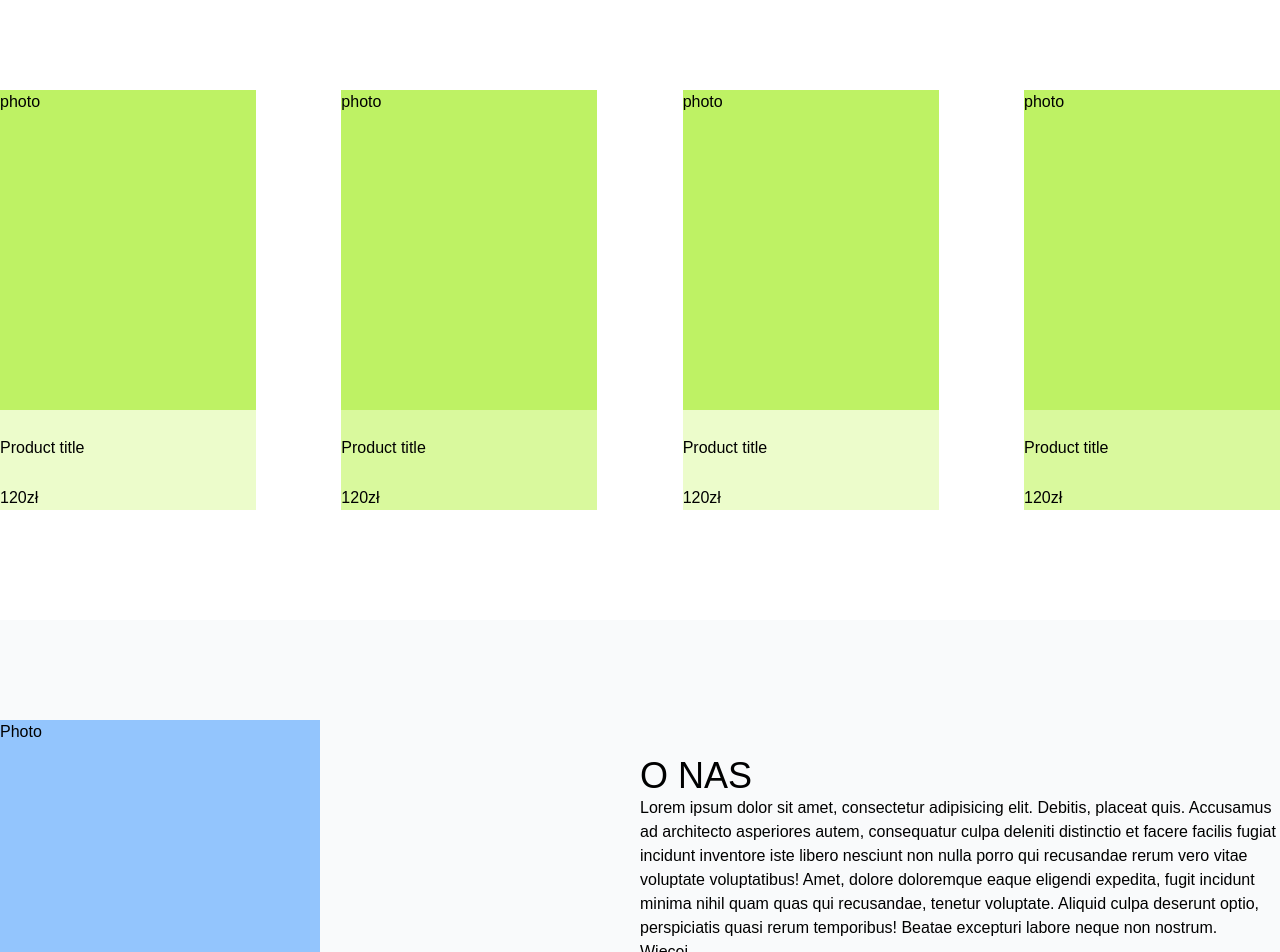
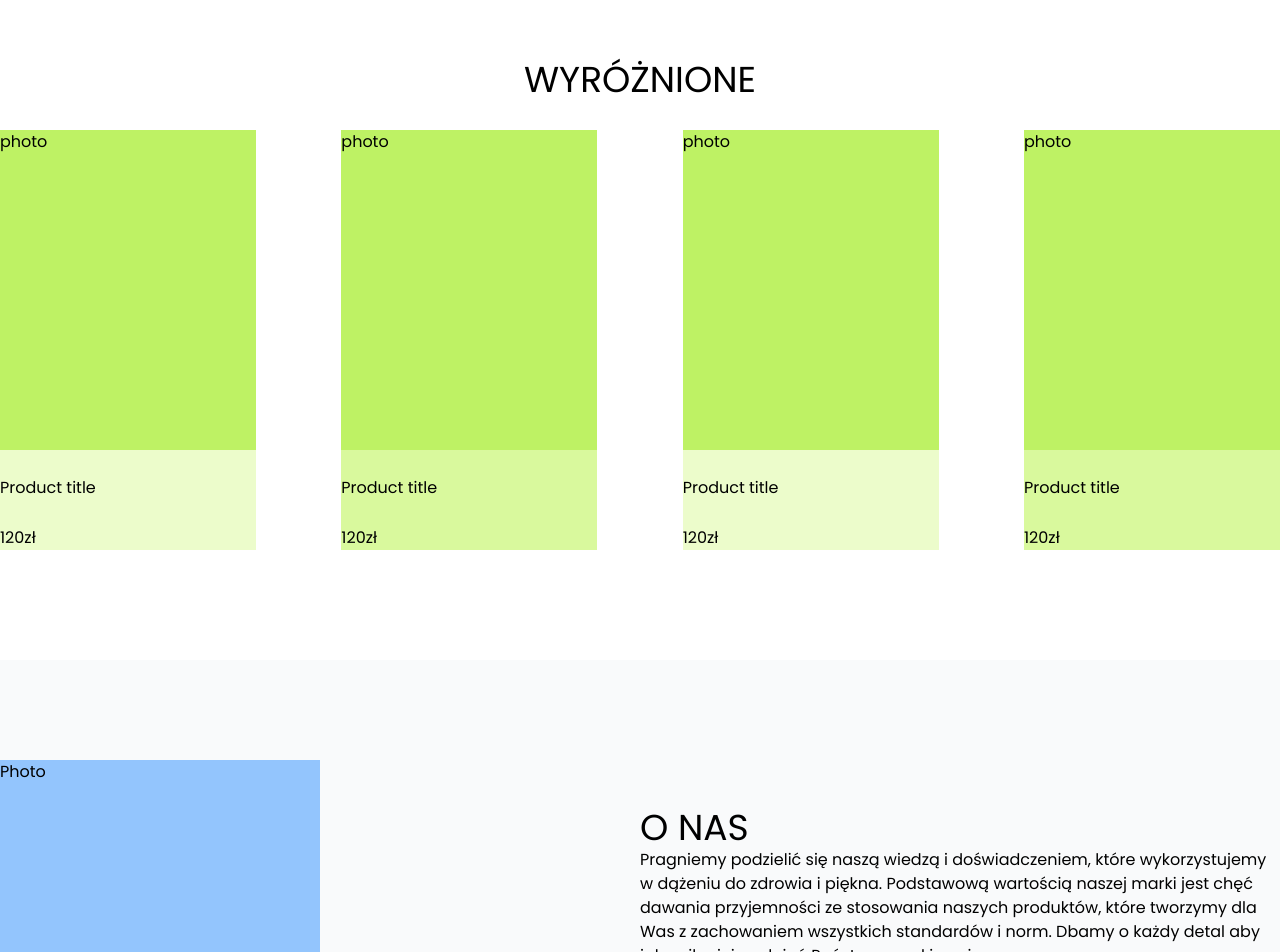
Before and after one commit to aleksandra-surma/bask, a Next.js app: page / in a window 1280 px wide. Shown: the part 820-1772 px from the top of the page. Built offline with nearby package versions, Linux system fonts and the light colour scheme; a web font is replaced by a local one.

Commit message:
Fix font problem by adding fonts to new file: _document.js

```diff
--- a/components/BaseLayout/index.jsx
+++ b/components/BaseLayout/index.jsx
@@ -9,6 +9,7 @@ export default function BaseLayout({ children, seoData }) {
   return (
     <>
       <HeadMeta />
+
       <NextSeo title={title} description={description} canonical={canonical} openGraph={ogData} />
 
       <main className="min-h-full flex flex-col items-center justify-center">
--- /dev/null
+++ b/components/HighlightedOffers/index.jsx
@@ -0,0 +1,29 @@
+export default function HighlightedOffers() {
+  return (
+    <section className="w-full max-w-screen-xl">
+      <h2 className="text-center">WYRÓŻNIONE</h2>
+      <div className="m-auto justify-between items-center min-h-[60vh] flex">
+        <div className="flex flex-col justify-between bg-lime-100 w-[20%] h-[420px]">
+          <div className="h-[320px] bg-lime-300">photo</div>
+          <p>Product title</p>
+          <p>120zł</p>
+        </div>
+        <div className="flex flex-col justify-between bg-lime-200 w-[20%] h-[420px]">
+          <div className="h-[320px] bg-lime-300">photo</div>
+          <p>Product title</p>
+          <p>120zł</p>
+        </div>
+        <div className="flex flex-col justify-between bg-lime-100 w-[20%] h-[420px]">
+          <div className="h-[320px] bg-lime-300">photo</div>
+          <p>Product title</p>
+          <p>120zł</p>
+        </div>
+        <div className="flex flex-col justify-between bg-lime-200 w-[20%] h-[420px]">
+          <div className="h-[320px] bg-lime-300">photo</div>
+          <p>Product title</p>
+          <p>120zł</p>
+        </div>
+      </div>
+    </section>
+  );
+}
--- a/next.config.js
+++ b/next.config.js
@@ -4,8 +4,11 @@ const { PHASE_PRODUCTION_BUILD } = require('next/constants');
 const nextConfig = (phase) => {
   const reactStrictMode = true;
   const swcMinify = true;
-  const env = {};
   const isProd = phase === PHASE_PRODUCTION_BUILD;
+
+  const env = {
+    IS_PROD: isProd,
+  };
 
   const rewrites = () => {
     return [
--- a/package.json
+++ b/package.json
@@ -1,6 +1,6 @@
 {
   "name": "bask-website",
-  "version": "0.1.0",
+  "version": "0.1.1",
   "private": true,
   "description": "Bask, ekologiczne stroje kąpielowe dla dzieci, projektowanie i produkowane w Polsce.",
   "main": "index.js",
--- /dev/null
+++ b/pages/_document.js
@@ -0,0 +1,21 @@
+import Document, { Html, Head, Main, NextScript } from 'next/document';
+
+class MyDocument extends Document {
+  render() {
+    return (
+      <Html>
+        <Head>
+          <link rel="preconnect" href="https://fonts.googleapis.com" />
+          <link rel="preconnect" href="https://fonts.gstatic.com" crossOrigin />
+          <link href="https://fonts.googleapis.com/css2?family=Poppins:wght@100;300;400;600&display=swap" rel="stylesheet" />
+        </Head>
+        <body>
+          <Main />
+          <NextScript />
+        </body>
+      </Html>
+    );
+  }
+}
+
+export default MyDocument;
--- a/pages/index.js
+++ b/pages/index.js
@@ -1,5 +1,6 @@
 import BaseLayout from 'components/BaseLayout';
 import HeroPhotos from 'components/HeroPhotos';
+import HighlightedOffers from 'components/HighlightedOffers';
 
 const title = 'Bask - stroje kąpielowe UV dla dzieci';
 const description = '';
@@ -13,30 +14,7 @@ export default function Home() {
     <BaseLayout seoData={seoData}>
       <HeroPhotos />
 
-      <section className="w-full">
-        <div className="m-auto justify-between items-center min-h-[60vh] max-w-screen-xl flex">
-          <div className="flex flex-col justify-between bg-lime-100 w-[20%] h-[420px]">
-            <div className="h-[320px] bg-lime-300">photo</div>
-            <p>Product title</p>
-            <p>120zł</p>
-          </div>
-          <div className="flex flex-col justify-between bg-lime-200 w-[20%] h-[420px]">
-            <div className="h-[320px] bg-lime-300">photo</div>
-            <p>Product title</p>
-            <p>120zł</p>
-          </div>
-          <div className="flex flex-col justify-between bg-lime-100 w-[20%] h-[420px]">
-            <div className="h-[320px] bg-lime-300">photo</div>
-            <p>Product title</p>
-            <p>120zł</p>
-          </div>
-          <div className="flex flex-col justify-between bg-lime-200 w-[20%] h-[420px]">
-            <div className="h-[320px] bg-lime-300">photo</div>
-            <p>Product title</p>
-            <p>120zł</p>
-          </div>
-        </div>
-      </section>
+      <HighlightedOffers />
 
       <section className="w-full bg-gray-50 my-[10vh]">
         <div className="m-auto justify-between relative items-center min-h-[60vh] max-w-screen-xl flex">
@@ -46,10 +24,9 @@ export default function Home() {
           <div className="w-1/2">
             <h2>O NAS</h2>
             <p>
-              Lorem ipsum dolor sit amet, consectetur adipisicing elit. Debitis, placeat quis. Accusamus ad architecto asperiores autem, consequatur
-              culpa deleniti distinctio et facere facilis fugiat incidunt inventore iste libero nesciunt non nulla porro qui recusandae rerum vero
-              vitae voluptate voluptatibus! Amet, dolore doloremque eaque eligendi expedita, fugit incidunt minima nihil quam quas qui recusandae,
-              tenetur voluptate. Aliquid culpa deserunt optio, perspiciatis quasi rerum temporibus! Beatae excepturi labore neque non nostrum.
+              Pragniemy podzielić się naszą wiedzą i doświadczeniem, które wykorzystujemy w dążeniu do zdrowia i piękna. Podstawową wartością naszej
+              marki jest chęć dawania przyjemności ze stosowania naszych produktów, które tworzymy dla Was z zachowaniem wszystkich standardów i norm.
+              Dbamy o każdy detal aby jak najlepiej spełniać Państwa oczekiwania.
             </p>
             <div>
               <p>Więcej...</p>
--- a/styles/globals.css
+++ b/styles/globals.css
@@ -1,4 +1,5 @@
 @import 'components/Header/header.css';
+
 @tailwind base;
 @tailwind components;
 @tailwind utilities;
@@ -19,7 +20,9 @@
   }
 
   html {
-    font-family: poppins, sans-serif;
+    /*font-family: 'Lato', sans-serif;*/
+    font-family: 'Poppins', sans-serif;
+    /*font-family: 'Roboto', sans-serif;*/
     /*font-size: 62.5%;*/
   }
 
```
Also changed, not shown: .eslintrc.js.
